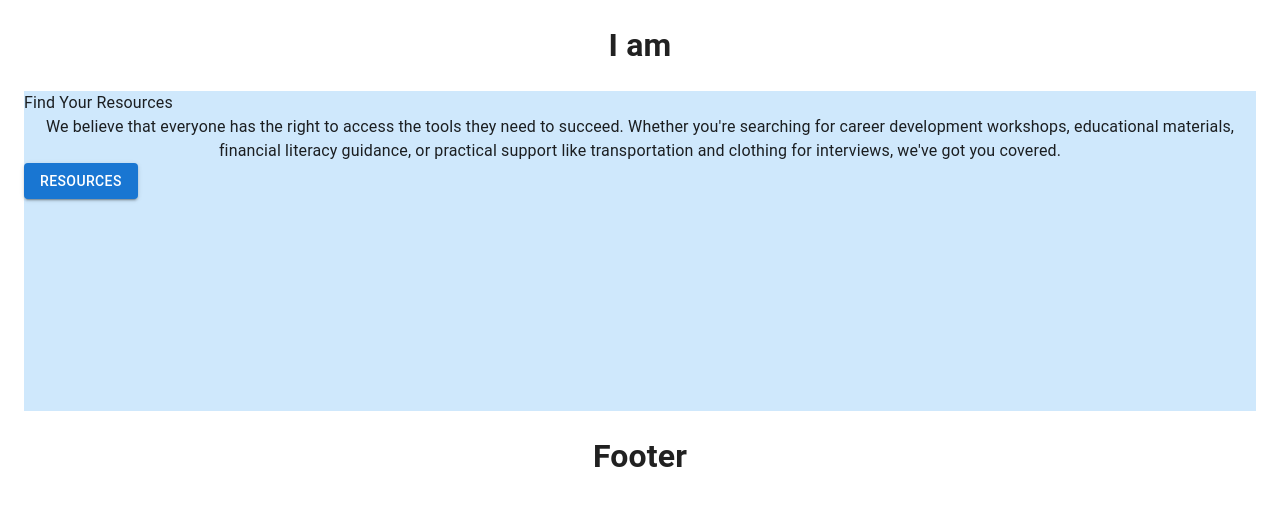
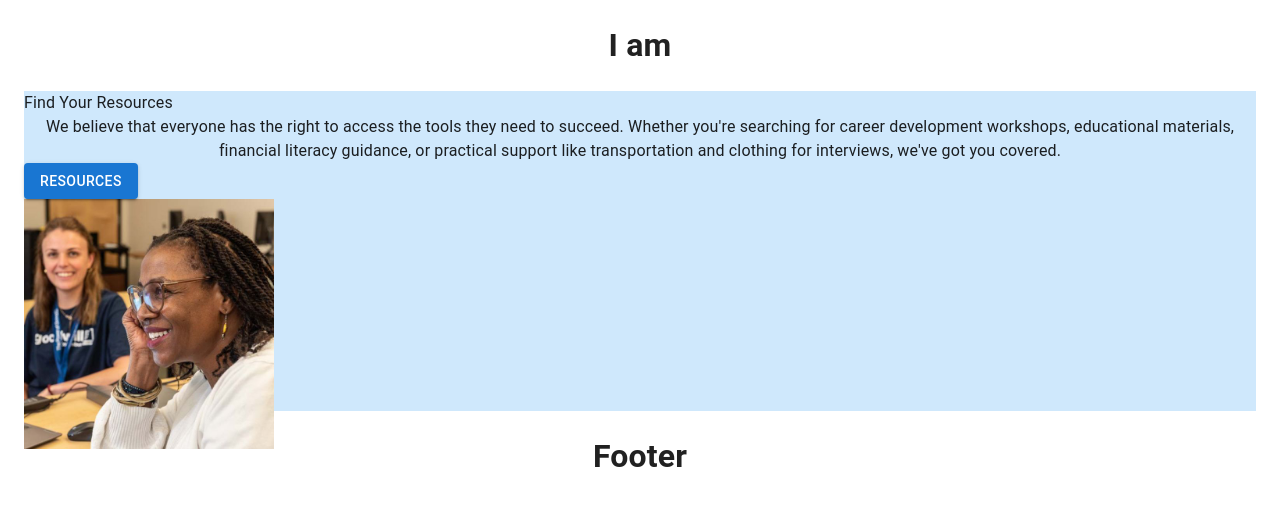
Before and after one commit to cfgcolumbus23/Team-3, a React (Create React App) app in the folder mern/client/: page / in a window 1280 px wide. Shown: the top 506 px of the page. Built offline with nearby package versions, Linux system fonts and the light colour scheme.

Commit message:
added image

```diff
--- a/mern/client/src/page/Content.js
+++ b/mern/client/src/page/Content.js
@@ -4,6 +4,8 @@ import CssBaseline from '@mui/material/CssBaseline';
 import Box from '@mui/material/Box';
 import Container from '@mui/material/Container';
 import Button from '@mui/material/Button';
+
+import resource from "../image/Job-Training.jpg"
 
 function SimpleContainer() {
   return (
@@ -19,6 +21,9 @@ function SimpleContainer() {
             </Box>
             <Box sx={{display: 'flex'}}>
                 <Button variant="contained">Resources</Button>
+            </Box>
+            <Box sx={{display: 'flex'}}>
+                <img src={resource} width={250} height={250} />
             </Box>
 
 
```
Also changed, not shown: mern/client/src/image/Job-Training.jpg (added).
